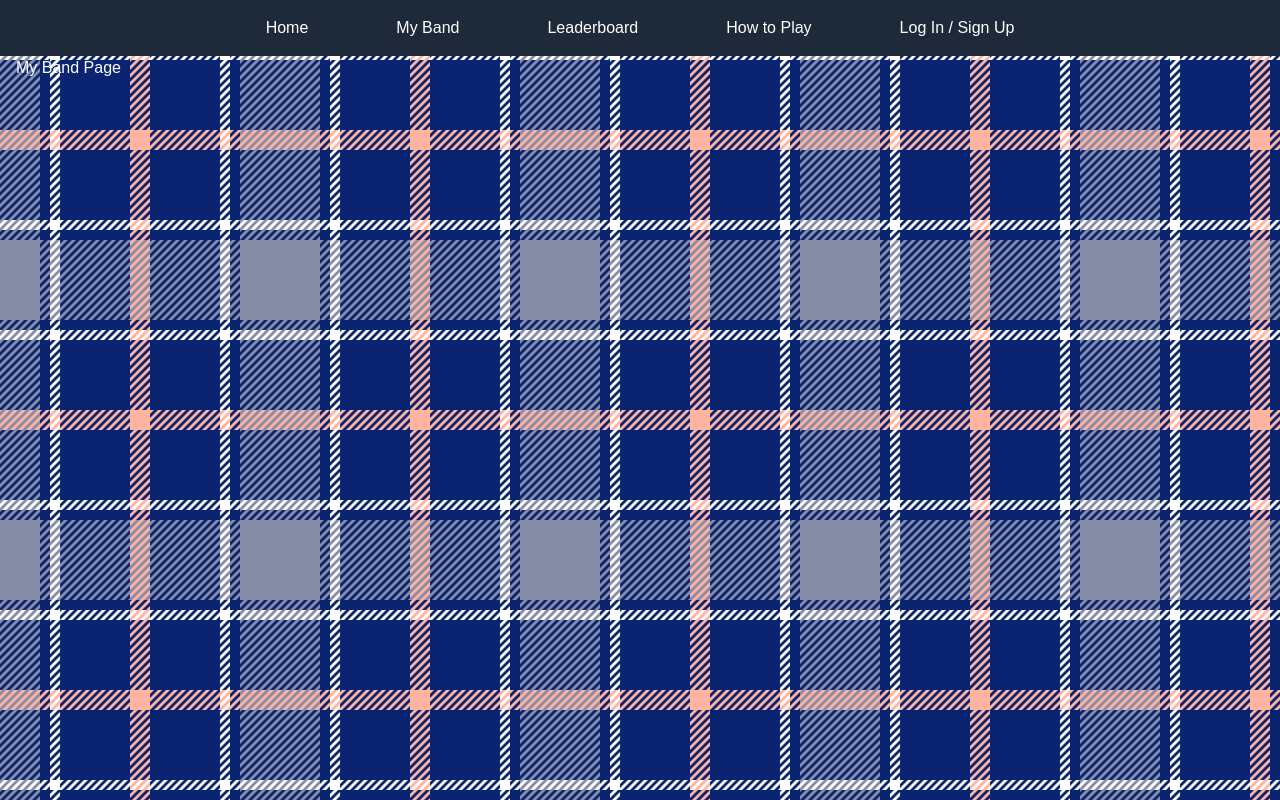
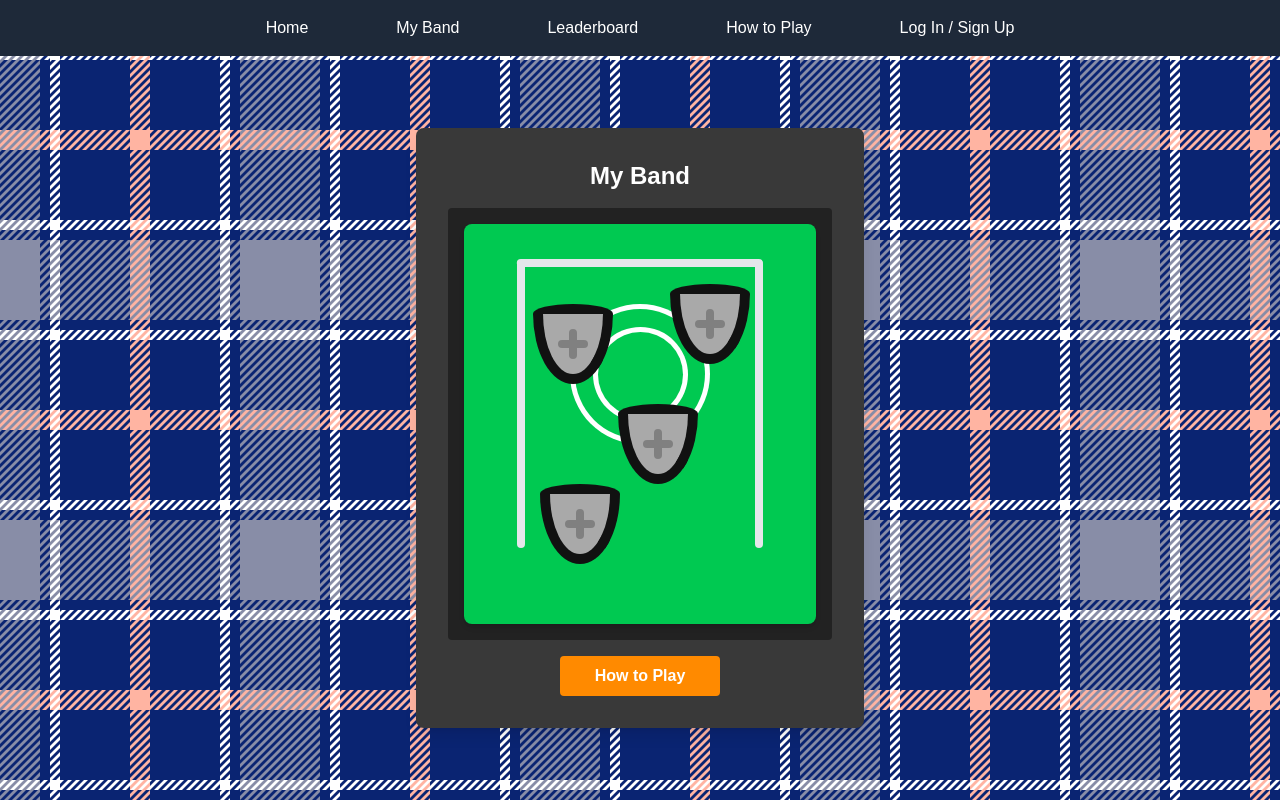
Before and after one commit to ConorHaughney/Fantasy-Piping-League, a Next.js app in the folder frontend/FPLFrontend/: page /my-band in a window 1280 px wide. Built offline with nearby package versions, Linux system fonts and the light colour scheme.

Commit message:
Placeholder frontend completed

```diff
--- /dev/null
+++ b/frontend/FPLFrontend/app/components/bandpark.jsx
@@ -0,0 +1,130 @@
+import React from "react";
+import "./shield.css";
+
+const BandPark = () => {
+    const circleSize = 140;
+
+    const secondCircleSize = circleSize - 10;
+    const thirdCircleSize = circleSize - 45;
+    const fourthCircleSize = circleSize - 55;
+
+    return (
+        <div className="bg-green-500 h-100 rounded-lg shadow-md flex flex-col items-center justify-center relative">
+            <div
+                style={{
+                    width: "70%",
+                    height: "8px",
+                    position: "absolute",
+                    top: "35px",
+                    left: "50%",
+                    transform: "translateX(-50%)"
+                }}
+                className="bg-gray-200 rounded"
+            />
+            <div
+                style={{
+                    width: "8px",
+                    height: "72%",
+                    position: "absolute",
+                    top: "45%",
+                    left: "15%",
+                    transform: "translateY(-50%)"
+                }}
+                className="bg-gray-200 rounded"
+            />
+            <div
+                style={{
+                    width: "8px",
+                    height: "72%",
+                    position: "absolute",
+                    top: "45%",
+                    right: "15%",
+                    transform: "translateY(-50%)",
+                }}
+                className="bg-gray-200 rounded"
+            />
+
+            <div
+                // Piping Judge 1
+                className="shield"
+                style={{
+                    position: "absolute",
+                    top: "25%",
+                    left: "70%",
+                    transform: "translate(-50%, -50%)",
+                    width: "80px",
+                    height: "80px",
+                }}
+            >
+                <div className="plus" ></div>
+            </div>
+
+            <div
+                // Piping Judge 2
+                className="shield"
+                style={{
+                    position: "absolute",
+                    top: "30%",
+                    left: "31%",
+                    transform: "translate(-50%, -50%)",
+                    width: "80px",
+                    height: "80px",
+                }}
+            >
+                <div className="plus" ></div>
+            </div>
+
+            <div
+                // Drumming Judge
+                className="shield"
+                style={{
+                    position: "absolute",
+                    bottom: "25%",
+                    left: "55%",
+                    transform: "translate(-50%, -50%)",
+                    width: "80px",
+                    height: "80px",
+                }}
+            >
+                <div className="plus" ></div>
+            </div>
+
+            <div
+                // Ensamble Judge
+                className="shield"
+                style={{
+                    position: "absolute",
+                    bottom: "5%",
+                    left: "33%",
+                    transform: "translate(-50%, -50%)",
+                    width: "80px",
+                    height: "80px",
+                }}
+            >
+                <div className="plus" ></div>
+            </div>
+
+            <div
+                style={{ width: `${circleSize}px`, height: `${circleSize}px`, marginTop: "-100px" }}
+                className="bg-white rounded-full flex items-center justify-center"
+            >
+                <div
+                    style={{ width: `${secondCircleSize}px`, height: `${secondCircleSize}px` }}
+                    className="bg-green-500 rounded-full flex items-center justify-center"
+                >
+                    <div
+                        style={{ width: `${thirdCircleSize}px`, height: `${thirdCircleSize}px` }}
+                        className="bg-white rounded-full flex items-center justify-center"
+                    >
+                        <div
+                            style={{ width: `${fourthCircleSize}px`, height: `${fourthCircleSize}px` }}
+                            className="bg-green-500 rounded-full flex items-center justify-center"
+                        ></div>
+                    </div>
+                </div>
+            </div>
+        </div>
+    );
+}
+
+export default BandPark;
--- /dev/null
+++ b/frontend/FPLFrontend/app/components/shield.css
@@ -0,0 +1,34 @@
+:root {
+    --shield-border-color: #111;
+}
+
+.shield {
+    height: 200px;
+    width: 200px;
+    border: 10px solid var(--shield-border-color);
+    border-radius: 50% 50% 50% 50% / 12% 12% 88% 88%;
+    background-color: darkgray;
+}
+
+.plus {
+    background: gray;
+    height: 30px;
+    width: 8px;
+    position: absolute;
+    top: 50%;
+    left: 50%;
+    transform: translate(-50%, -50%);
+    border-radius: 6px;
+}
+
+.plus:after {
+    background: gray;
+    content: "";
+    height: 8px;
+    width: 30px;
+    position: absolute;
+    top: 50%;
+    left: 50%;
+    transform: translate(-50%, -50%);
+    border-radius: 6px;
+}
--- a/frontend/FPLFrontend/app/my-band/page.tsx
+++ b/frontend/FPLFrontend/app/my-band/page.tsx
@@ -1,3 +1,23 @@
+import BandPark from "../components/bandpark";
+import React from "react";
+
 export default function Page() {
-  return <p>My Band Page</p>;
+  return (
+    <div className="flex items-center justify-center min-h-[calc(100vh-56px)]">
+      <div className="bg-[#393939] rounded-lg shadow-lg p-8 max-w-md w-full">
+        <h2 className="text-2xl text-center font-bold mb-4">My Band</h2>
+        <div className="flex flex-col space-y-4">
+          <div className="bg-[#222] rounded p-4 text-white text-center">
+            <BandPark />
+          </div>
+          <a
+            href="/how-to-play"
+            className="bg-[#FF8A00] text-white font-bold py-2 px-6 rounded hover:bg-[#E52E71] transition w-40 text-center mx-auto"
+          >
+            How to Play
+          </a>
+        </div>
+      </div>
+    </div>
+  );
 }
--- a/package.json
+++ b/package.json
@@ -1,5 +1,11 @@
 {
   "dependencies": {
+    "@tailwindcss/postcss": "^4.1.11",
     "framer-motion": "^12.23.9"
+  },
+  "devDependencies": {
+    "autoprefixer": "^10.4.21",
+    "postcss": "^8.5.6",
+    "tailwindcss": "^4.1.11"
   }
 }
```
Also changed, not shown: 2 other files (tests, documents, lock files or other folders).
